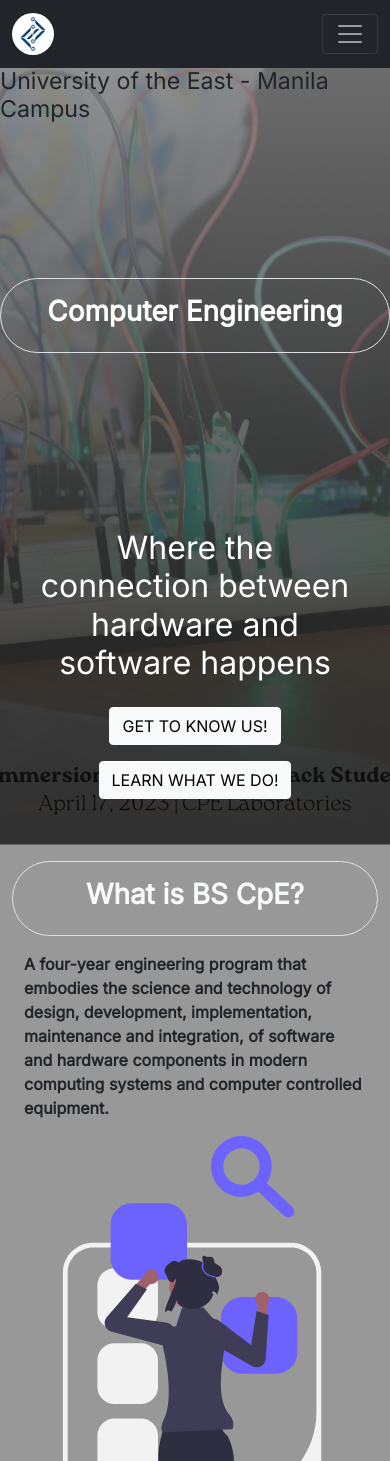
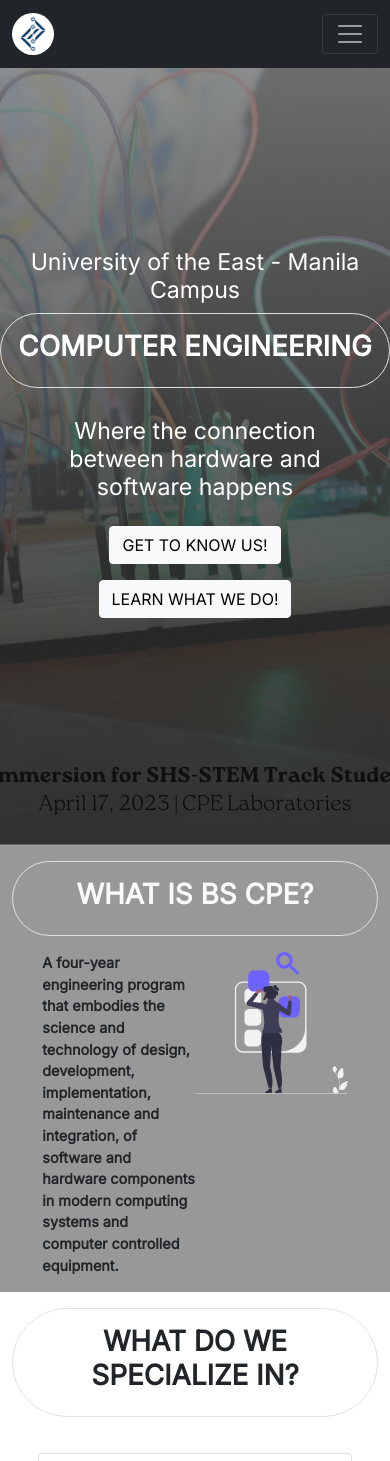
Before and after one commit to AFDanao/NCP3106_Website, a PHP site: page /MP_3/index.html in a window 390 px wide; the page is wider, and only the part inside the window is pictured. Shown: the top 1461 px of that part. Run offline with PHP 8.4, Linux system fonts and the light colour scheme.

Commit message:
Added more content to the website

```diff
--- a/MP_3/style.css
+++ b/MP_3/style.css
@@ -2,25 +2,16 @@
   font-family: 'Inter', sans-serif;
 }
 
-/* ::-webkit-scrollbar {
+::-webkit-scrollbar {
   display: none;
-} */
+}
+
+h1 {
+  text-transform: uppercase;
+}
 
 main {
   background-color: white;
-}
-
-@media only screen and (max-width: 500px) {
-  .intro {
-    background-size: 100%;
-  }
-
-  .btnContainer-intro {
-    display: flex;
-    flex-direction: column;
-    justify-content: center;
-    align-items: center;
-  }
 }
 
 .intro{
@@ -33,6 +24,7 @@
   align-items: center;
   height: 20%;
   min-height: 92vh;
+  color: white;
 }
 
 .imgNav {
@@ -43,13 +35,8 @@
 }
 
 .container {
-  margin: auto;
-  display: flex;
-  height: auto;
   border-radius: 90px;
-  justify-content:center;
   text-align: center;
-  font-size: 100px;
   color: white;
 }
 
@@ -65,7 +52,6 @@
 }
 
 .intro-desc {
-  font-size: 200%;
   color: white;
 }
 
@@ -80,11 +66,30 @@
   align-items:center;
 }
 
+.about .container-fluid .container-fluid {
+  display: flex;
+  flex-direction: row;
+  max-width: 80%;
+  align-items: start;
+}
+
+.about .container-fluid .container-fluid p {
+  max-width: 40%;
+  justify-content: start;
+  font-size: 200%;
+}
+
 .card {
   margin: 10px;
   padding: 10px;
   display: flex;
   width: 100%;
+}
+
+.card-img-top {
+  height: 15vh;
+  width: auto;
+  object-fit: contain;
 }
 
 .special .container-fluid .m-2 .row .col {
@@ -100,14 +105,62 @@
   height: 95%;
 }
 
-.carousel-item {
-  height: 500px;
+.activities {
+  padding: 20px;
+  background-color: gray;
 }
 
-.carousel-inner {
-  padding: 10px;
+.btn-group {
+  display: flex;
+  flex-direction: column;
+  justify-content: center;
 }
 
-.activities {
-  padding: 20px;
+.about-dep {
+  display: flex;
+  flex-direction: column;
+  justify-content: center;
+  align-items: center;
 }
+
+.about-dep .btn-group {
+  display: flex;
+  flex-direction: row;
+  justify-content: center;
+}
+
+.about-dep .collapse .card .card-body {
+  display: flex;
+  flex-direction: column;
+  justify-content: start;
+}
+
+
+@media only screen and (max-width: 500px) {
+  h3{
+    text-align: center;
+  }
+
+  .btnContainer-intro {
+    display: flex;
+    flex-direction: column;
+    justify-content: center;
+    align-items: center;
+  }
+
+  .about .container-fluid .container-fluid {
+    display: flex;
+    flex-direction: row;
+    max-width: 90%;
+  }
+
+  .about .container-fluid .container-fluid p {
+    max-width: 90%;
+    justify-content: start;
+    font-size: 90%;
+  }
+
+  .about .container-fluid .container-fluid img {
+    max-width: 50%;
+  }
+}
```
